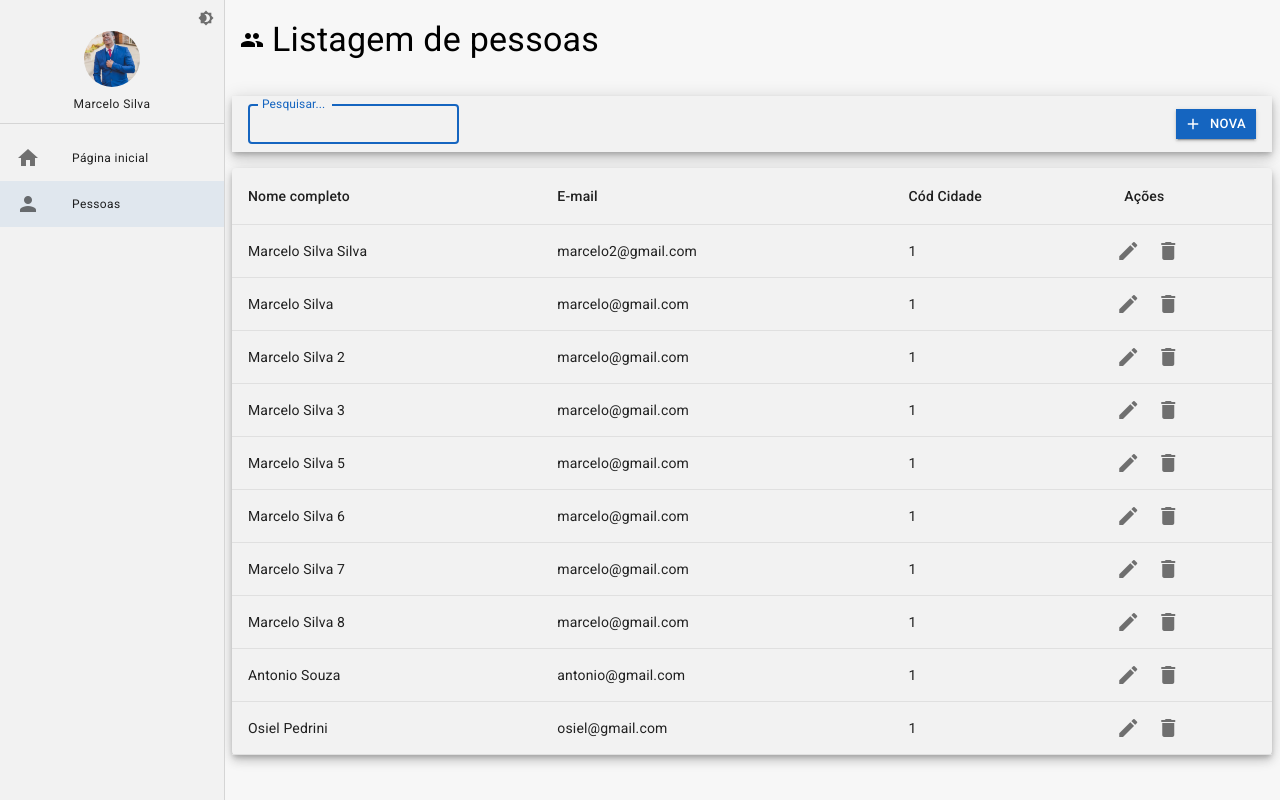
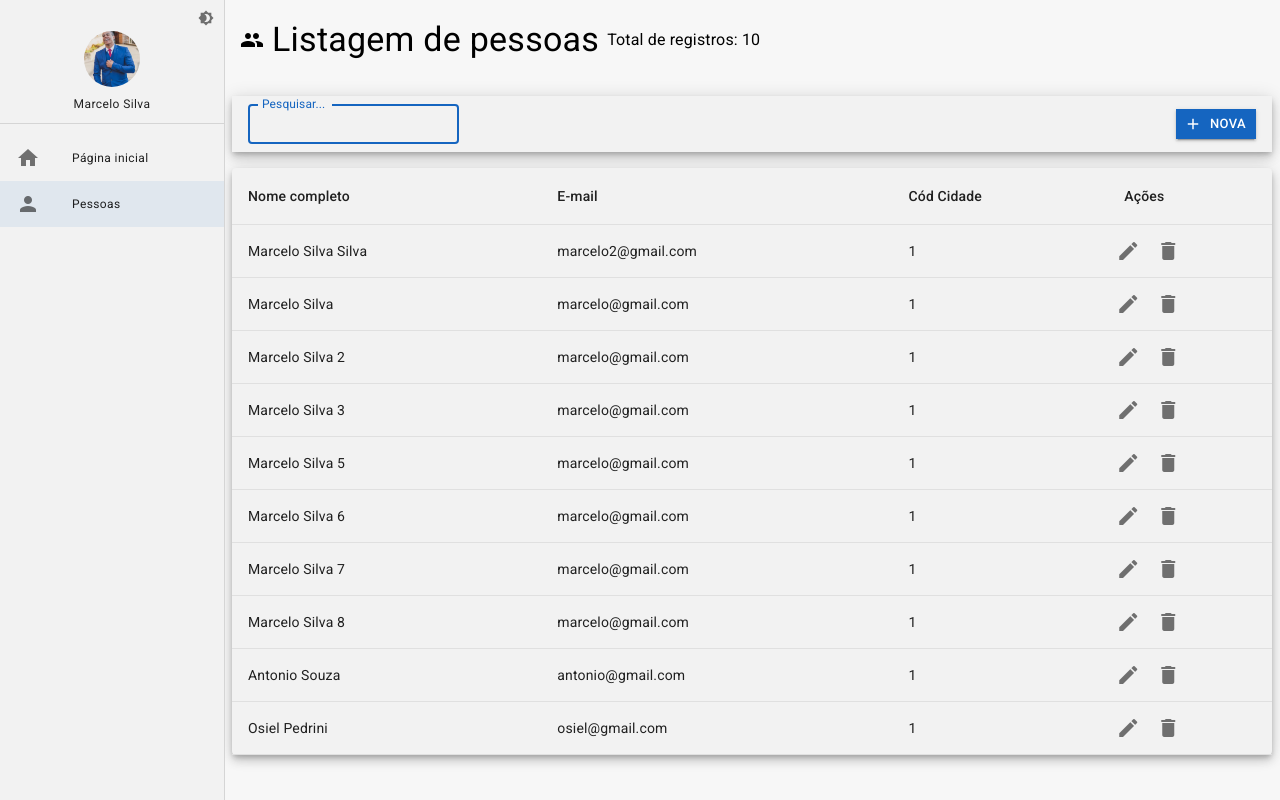
Before and after one commit to EuMarcel0/cadastro, a React (Vite) app: page /pessoas in a window 1280 px wide. Built offline with nearby package versions, Linux system fonts and the light colour scheme; data requests are answered from the project's data file.

Commit message:
chore: added loading and total count in item listing

```diff
--- a/src/pages/pessoas/ListagemPessoas.tsx
+++ b/src/pages/pessoas/ListagemPessoas.tsx
@@ -1,7 +1,7 @@
 import { useEffect, useMemo, useState } from 'react';
 
 import { useSearchParams } from 'react-router-dom';
-import { Box, Icon, IconButton, Paper, Table, TableBody, TableCell, TableContainer, TableHead, TableRow, Typography } from '@mui/material';
+import { Box, Divider, Icon, IconButton, LinearProgress, Paper, Table, TableBody, TableCell, TableContainer, TableHead, TableRow, Typography } from '@mui/material';
 
 import { IlistingPeopleProps, PersonService } from '../../shared/services/person/PersonService';
 import { FerramentasListagem } from '../../shared/components';
@@ -14,15 +14,18 @@ export const ListagemPessoas: React.FC = () => {
 	const [people, setPeople] = useState<IlistingPeopleProps[]>([]);
 	const [totalCount, setTotalCount] = useState(0);
 	const { debounce } = useDebounce(1000);
+	const [loading, setLoading] = useState(true);
 
 	const search = useMemo(() => {
 		return searchParams.get('busca') || '';
 	}, [searchParams]);
 
 	useEffect(() => {
+		setLoading(true);
 		debounce(() => {
 			PersonService.getAll(1, search)
 				.then((response) => {
+					setLoading(false);
 					if (response instanceof Error) {
 						alert(response.message);
 					} else {
@@ -38,6 +41,7 @@ export const ListagemPessoas: React.FC = () => {
 		<LayoutBaseDePagina
 			icon={<Typography><Icon>people</Icon></Typography>}
 			title='Listagem de pessoas'
+			totalCount={`Total de registros: ${totalCount}`}
 			toolbar={<FerramentasListagem
 				showInputSearch
 				textButtonNew='Nova'
@@ -50,7 +54,11 @@ export const ListagemPessoas: React.FC = () => {
 		>
 			<Box component={Paper} elevation={6} width='auto'>
 				<TableContainer>
+					{loading &&
+						<LinearProgress />
+					}
 					<Table>
+						{!loading &&
 							<TableHead>
 								<TableRow>
 									<TableCell>Nome completo</TableCell>
@@ -59,6 +67,7 @@ export const ListagemPessoas: React.FC = () => {
 									<TableCell>Ações</TableCell>
 								</TableRow>
 							</TableHead>
+						}
 						<TableBody>
 							{people.map((item) => (
 								<TableRow key={item.id}>
--- a/src/shared/layouts/LayoutBaseDePagina.tsx
+++ b/src/shared/layouts/LayoutBaseDePagina.tsx
@@ -7,9 +7,10 @@ interface ILayoutBaseDePaginaProps {
 	title: string;
 	toolbar: ReactNode | undefined;
 	children: ReactNode;
+	totalCount?: string;
 }
 
-export const LayoutBaseDePagina: React.FC<ILayoutBaseDePaginaProps> = ({ children, icon, title, toolbar }) => {
+export const LayoutBaseDePagina: React.FC<ILayoutBaseDePaginaProps> = ({ children, icon, title, totalCount, toolbar }) => {
 	const theme = useTheme();
 	const smDown = useMediaQuery(theme.breakpoints.down('sm'));
 	const mdDown = useMediaQuery(theme.breakpoints.down('md'));
@@ -33,6 +34,9 @@ export const LayoutBaseDePagina: React.FC<ILayoutBaseDePaginaProps> = ({ childre
 				>
 					{title}
 				</Typography>
+				<Box flex='1'>
+					<Typography>{totalCount}</Typography>
+				</Box>
 			</Box>
 			{toolbar &&
 				<Box>
```
Lines whose indentation alone changed are shown as unchanged.
